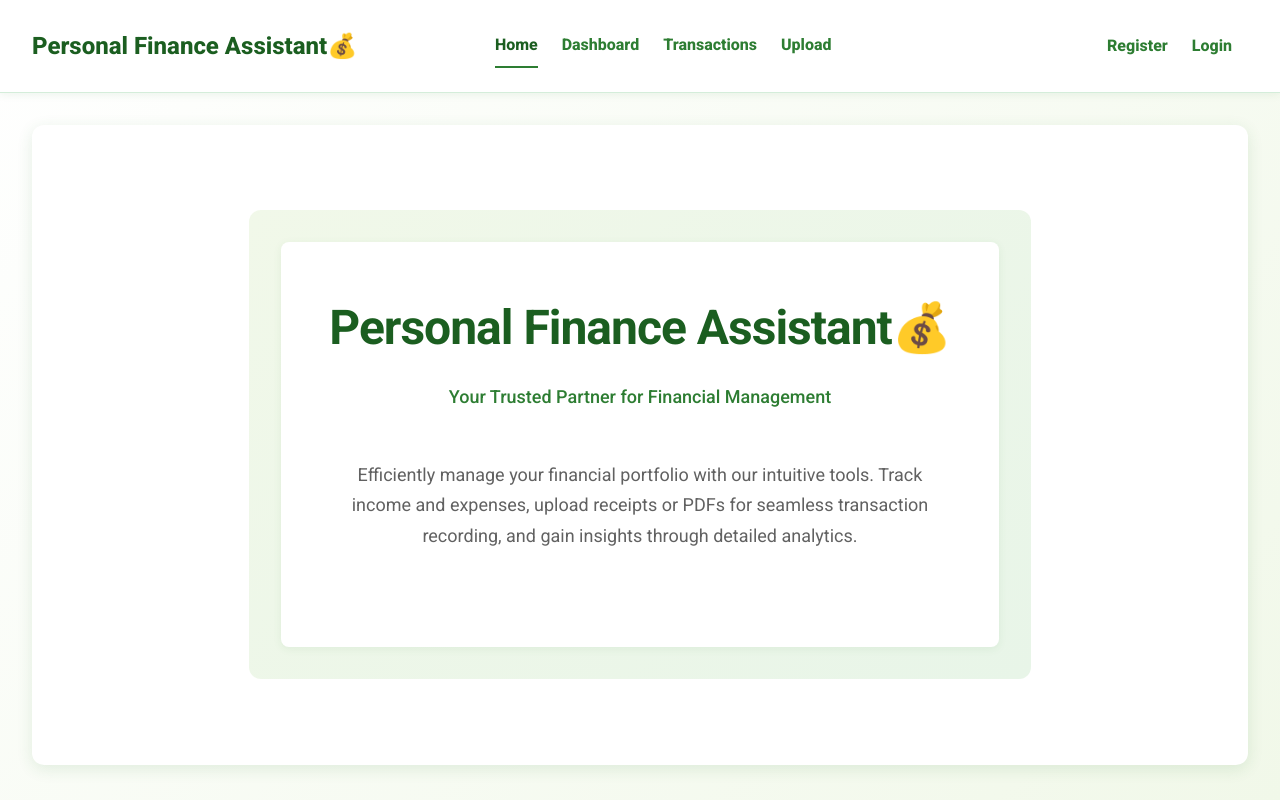
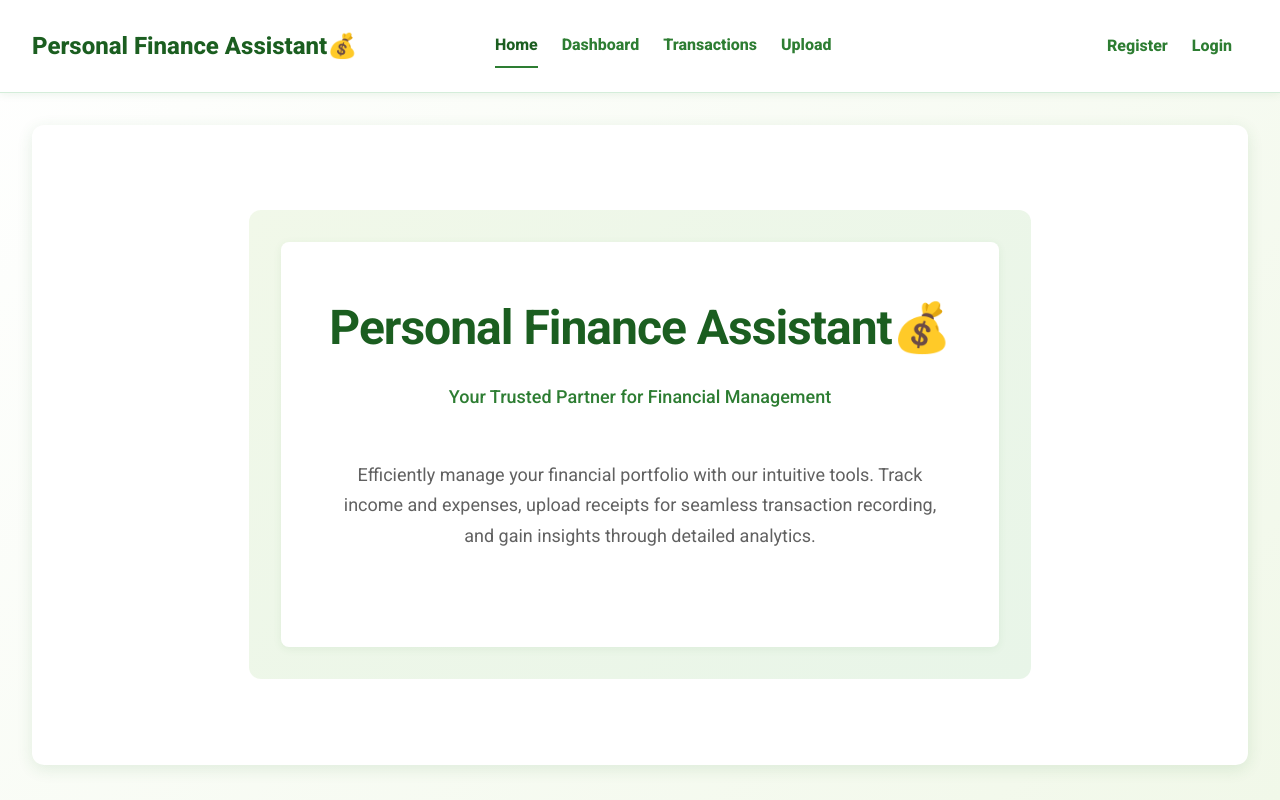
Before and after one commit to Deepikakolli4/TypeFace_Assignment, a React (Create React App) app in the folder frontend/: page /home in a window 1280 px wide. Built offline with nearby package versions, Linux system fonts and the light colour scheme.

Commit message:
"fixed-up-minor-changes"

```diff
--- a/frontend/src/components/TranscationForm.jsx
+++ b/frontend/src/components/TranscationForm.jsx
@@ -157,7 +157,7 @@ const TransactionForm = ({ onTransactionCreated }) => {
           name="description"
           value={formData.description}
           onChange={handleChange}
-          placeholder="Enter description (optional)"
+          placeholder="Enter description"
           className="form-textarea"
           rows="4"
         />
--- a/frontend/src/pages/Home.jsx
+++ b/frontend/src/pages/Home.jsx
@@ -12,7 +12,9 @@ const Home = () => {
           </header>
           <section className="home-intro">
             <p className="home-description">
-              Efficiently manage your financial portfolio with our intuitive tools. Track income and expenses, upload receipts or PDFs for seamless transaction recording, and gain insights through detailed analytics.
+              Efficiently manage your financial portfolio with our intuitive tools.
+               Track income and expenses, upload receipts for seamless transaction recording,
+                and gain insights through detailed analytics.
             </p>
           </section>
         </div>
```
